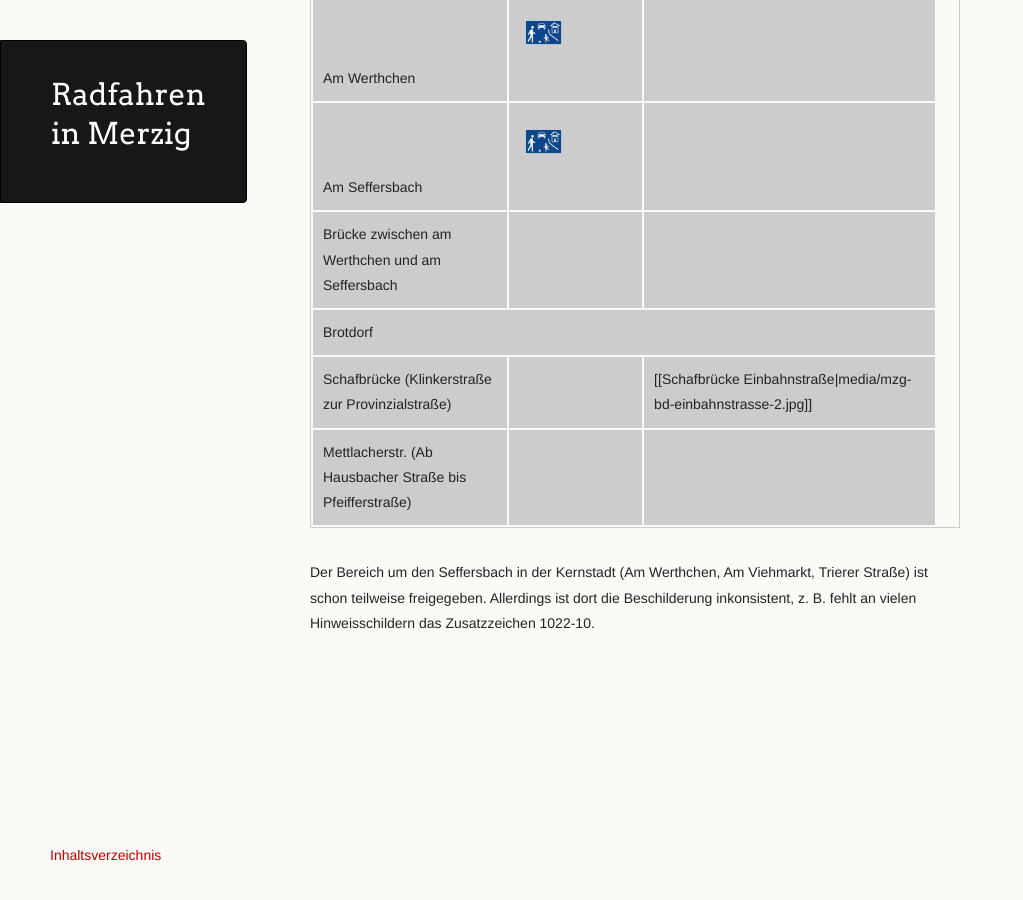
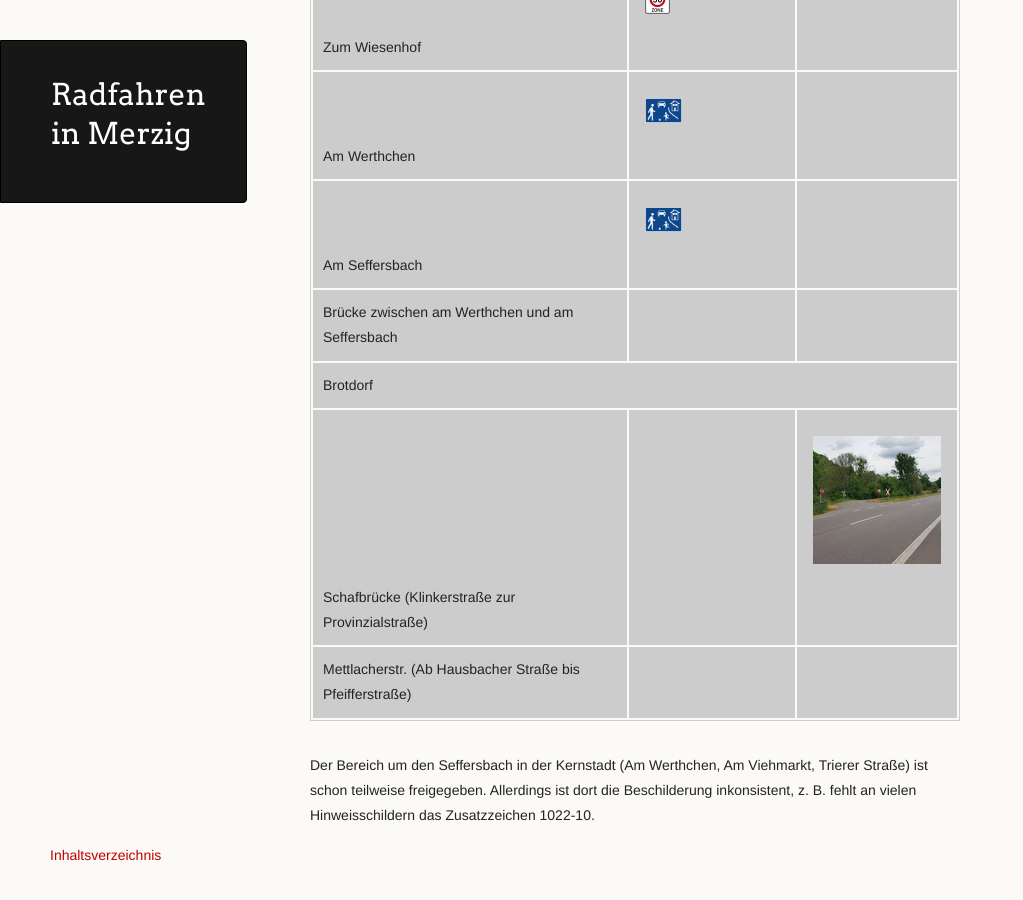
Before and after one commit to pasbi/Rad, a Jekyll site: the page built from einbahnstrassen.md, in a window 1280 px wide and 900 px high, scrolled down 1524 px. Shown: the whole window, without its empty margins (0-1023 px from the left). Built offline with Jekyll 4.4.1, drawn with Linux system fonts in a browser that asks for light colours; our own code applies the rules of GitHub Pages for plain Markdown files; the repository's description, which GitHub fills in, is left out; some of the changed text lies outside the part shown.

Commit message:
update layout

```diff
--- a/einbahnstrassen.md
+++ b/einbahnstrassen.md
@@ -16,8 +16,7 @@
     </tr><tr>
       <td>Seminarstraße</td>
       <td><img alt="50" src="signs/274.50.png" height="25"/></td>
-      <td>[[Seminarstraße|media/seminarstr.jpg]]</td>
-      <td></td>
+      <td><a href="media/seminarstr.jpg"><img alt="Seminarstraße" src="media/thumb-seminarstr.jpg"/></a></td>
     </tr><tr>
       <td>Josefstraße</td>
       <td></td>
@@ -83,7 +82,7 @@
     </tr><tr>
       <td>Schafbrücke (Klinkerstraße zur Provinzialstraße)</td>
       <td></td>
-      <td>[[Schafbrücke Einbahnstraße|media/mzg-bd-einbahnstrasse-2.jpg]]</td>
+      <td><a href="media/mzg-bd-einbahnstrasse-2.jpg"><img alt="Schafbrücke Einbahnstraße" src="media/thumb-mzg-bd-einbahnstrasse-2.jpg"/></a></td>
     </tr><tr>
       <td>Mettlacherstr. (Ab Hausbacher Straße bis Pfeifferstraße)</td>
       <td></td>
```
